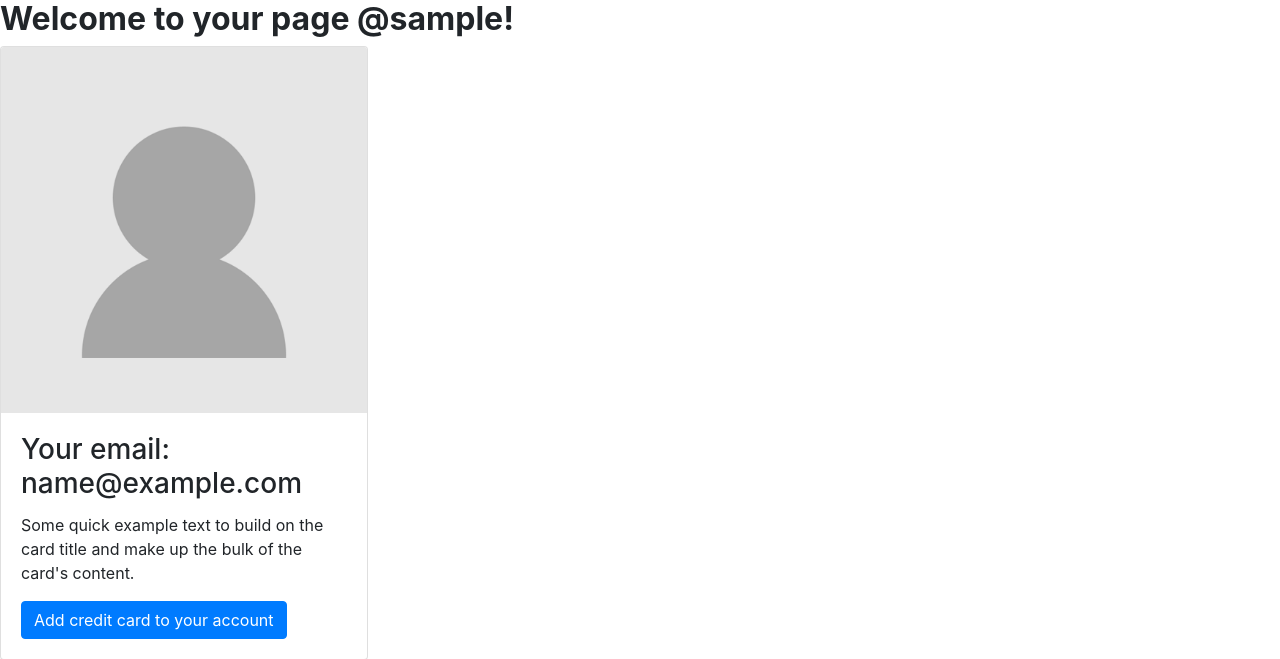
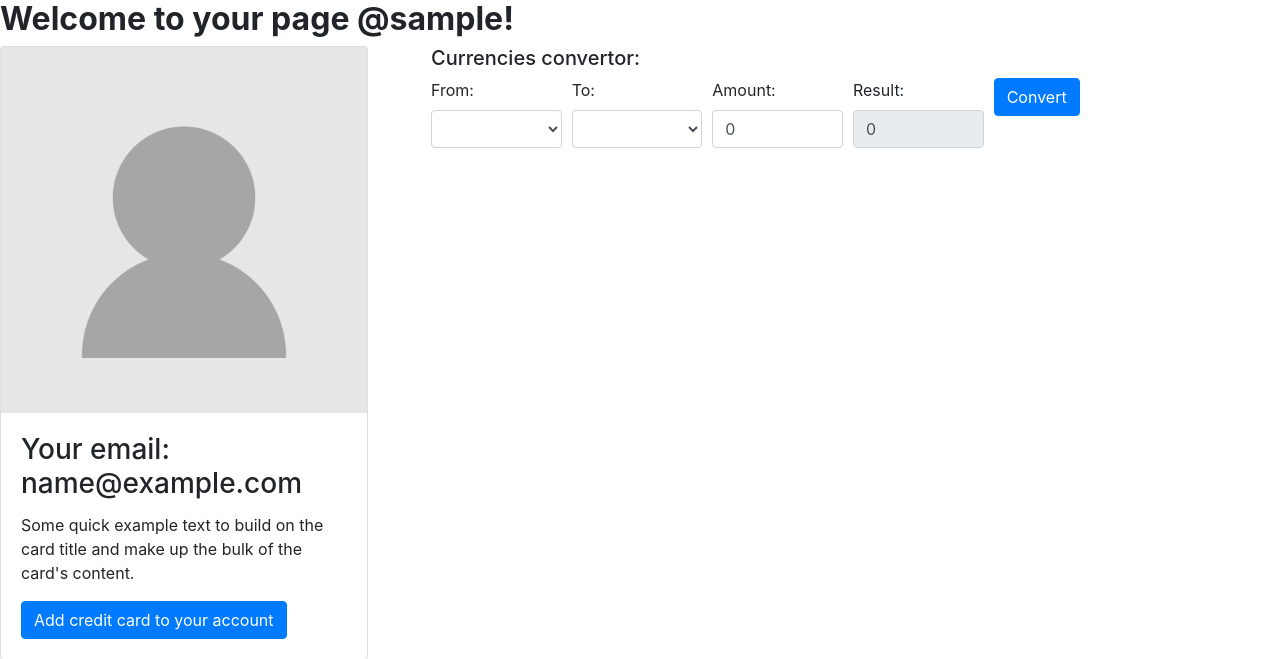
Before and after one commit to phantom-profile/storages_manage_service, a Django app: page /users/profile/ in a window 1280 px wide. Shown: the part 66-725 px from the top of the page. Run offline with Django 4.2, Linux system fonts and the light colour scheme; the visitor is signed in with stand-in values (Sample User, id 1); lists and menus that the app fills with data are empty; some libraries are stand-ins or nearby versions.

Commit message:
added url+view+template

```diff
--- a/users/templates/profile.html
+++ b/users/templates/profile.html
@@ -2,6 +2,9 @@
 {% load static %}
 {% block content %}
 <h2><b>Welcome to your page @{{ user.username }}!</b></h2>
+<div class="container-fluid">
+  <div class="row">
+    <div style="width: 26rem;">
       <div class="card" style="width: 23rem;">
         <img src="{% static 'user_without_photo.png' %}" class="card-img-top" alt="...">
         <div class="card-body">
@@ -10,4 +13,16 @@
           <a href="#" class="btn btn-primary">Add credit card to your account</a>
         </div>
       </div>
+    </div>
+    <div class="col">
+      <h5>Currencies convertor:</h5>
+      <form method="get" action="{% url 'convertor' %}" id="id_currencies_form">
+        {% include 'compact_form.html' with form=convertor_form btn="Convert" %}
+      </form>
+    </div>
+  </div>
+</div>
 {% endblock %}
+{% block javascript %}
+  <script type="text/javascript" src="{% static 'ajax_tools.js' %}"></script>
+{% endblock %}
--- a/users/urls.py
+++ b/users/urls.py
@@ -18,5 +18,6 @@ urlpatterns = [
     path('profile/', views.profile, name='profile'),
     path('register/', views.register, name='register'),
     path('cards/', views.index, name='cards'),
+    path('convert_currency/', views.convert_currencies, name='convertor'),
     path("", include("django.contrib.auth.urls"))
 ]
--- a/users/views.py
+++ b/users/views.py
@@ -1,13 +1,17 @@
 from django.contrib.auth.decorators import login_required
+from django.http import JsonResponse
 from django.shortcuts import render, redirect
 from django.contrib.auth import login, authenticate
 from django.contrib.auth.forms import UserCreationForm
+
+from lib.users_services import CurrencyConverter, ConvertorError
+from lib.forms_factory import FormsFactory
 from users.models import CreditCard
 
 
 @login_required
 def profile(request):
-    return render(request, 'profile.html', {})
+    return render(request, 'profile.html', {'convertor_form': FormsFactory.produce('convertor')})
 
 
 def register(request):
@@ -25,6 +29,24 @@ def register(request):
     return render(request, 'registration/register.html', {'form': form})
 
 
+def convert_currencies(request):
+    form = FormsFactory.produce('convertor', request.GET)
+    if not form.is_valid():
+        return JsonResponse({"error": form.errors}, status=422)
+
+    try:
+        converter = CurrencyConverter(
+            convert_from=form.cleaned_data['convert_from'],
+            convert_to=form.cleaned_data['convert_to'],
+            amount=form.cleaned_data['amount_from']
+        )
+        convertion_result = converter.convert()
+    except ConvertorError as e:
+        return JsonResponse({"error": str(e)}, status=422)
+
+    return JsonResponse(convertion_result, status=200)
+
+
 def index(request):
     all_cards = CreditCard.objects.all()
     context = {
```
Lines whose indentation alone changed are shown as unchanged.
